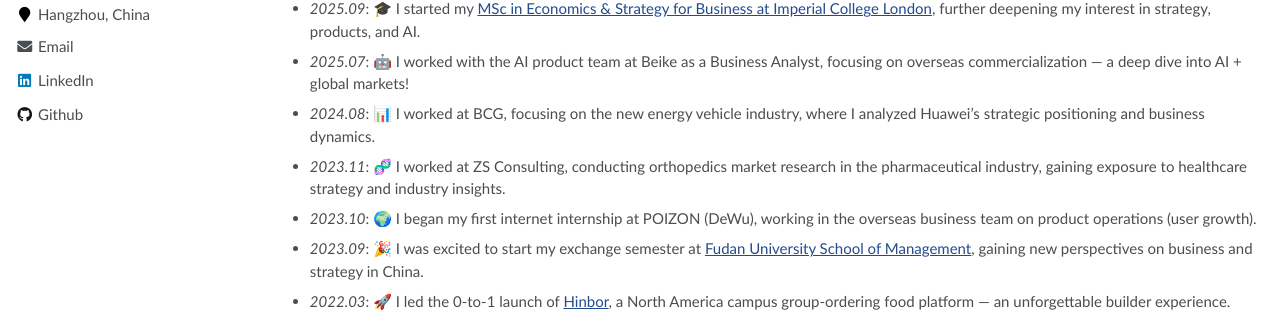
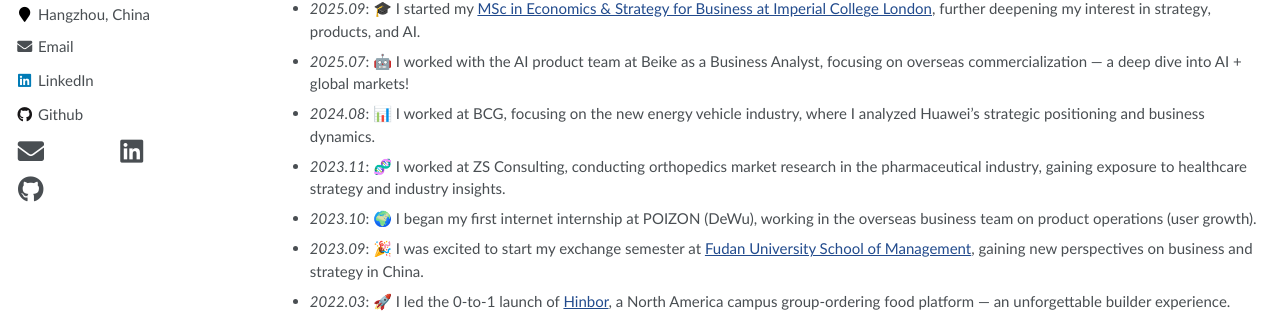
Before and after one commit to teemoweng/teemoweng.github.io, a Jekyll site: the page built from _pages/about.md, in a window 1280 px wide. Shown: the part 350-679 px from the top of the page. Built offline with Jekyll 4.4.1, drawn with Linux system fonts in a browser that asks for light colours.

Commit message:
Improve mobile sidebar layout

```diff
--- a/_includes/author-profile.html
+++ b/_includes/author-profile.html
@@ -4,8 +4,8 @@
 
 <div itemscope itemtype="http://schema.org/Person" class="profile_box">
 
-  <div class="author__avatar" style="width: 175px; height: 175px; max-width: 175px; overflow: hidden; border-radius: 50%; margin: 0 auto;">
-    <img src="{{ author.avatar }}" class="author__avatar-img" alt="{{ author.name }}" style="display: block; width: 175px; height: 175px; object-fit: cover; object-position: center 24%; border-radius: 50%; margin: 0 auto;">
+  <div class="author__avatar">
+    <img src="{{ author.avatar }}" class="author__avatar-img" alt="{{ author.name }}">
   </div>
 
   <div class="author__content">
--- a/assets/css/main.scss
+++ b/assets/css/main.scss
@@ -170,3 +170,71 @@
     text-decoration: none;
     filter: brightness(1.05);
 }
+
+.profile_box {
+    align-items: flex-start;
+    gap: 1rem;
+}
+
+.author__avatar {
+    width: 96px;
+    height: 96px;
+    max-width: 96px;
+    flex: 0 0 96px;
+}
+
+.author__avatar-img {
+    width: 100%;
+    height: 100%;
+    border-radius: 50%;
+    object-fit: cover;
+    object-position: center 24%;
+}
+
+.author__content {
+    flex: 1 1 auto;
+    min-width: 0;
+}
+
+.author__urls-wrapper {
+    flex: 0 0 auto;
+    margin-left: 0.25rem;
+}
+
+.author__urls_sm {
+    display: grid;
+    grid-template-columns: repeat(2, minmax(0, auto));
+    gap: 0.45rem 0.75rem;
+    padding: 0;
+    line-height: 1;
+}
+
+.author__urls_sm a {
+    display: inline-flex;
+    align-items: center;
+    justify-content: center;
+    width: 2.1rem;
+    height: 2.1rem;
+}
+
+@include breakpoint($large) {
+    .profile_box {
+        display: block;
+    }
+
+    .author__avatar {
+        width: 175px;
+        height: 175px;
+        max-width: 175px;
+        flex-basis: 175px;
+        margin: 0 auto;
+    }
+
+    .author__content {
+        display: block;
+    }
+
+    .author__urls-wrapper {
+        margin-left: 0;
+    }
+}
```
